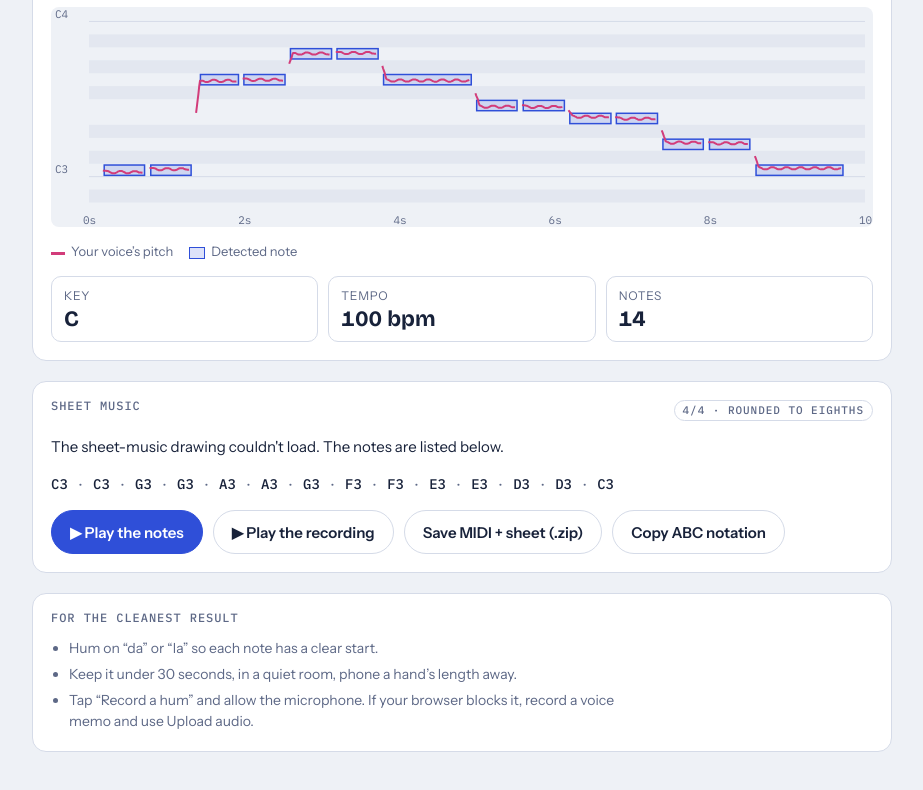
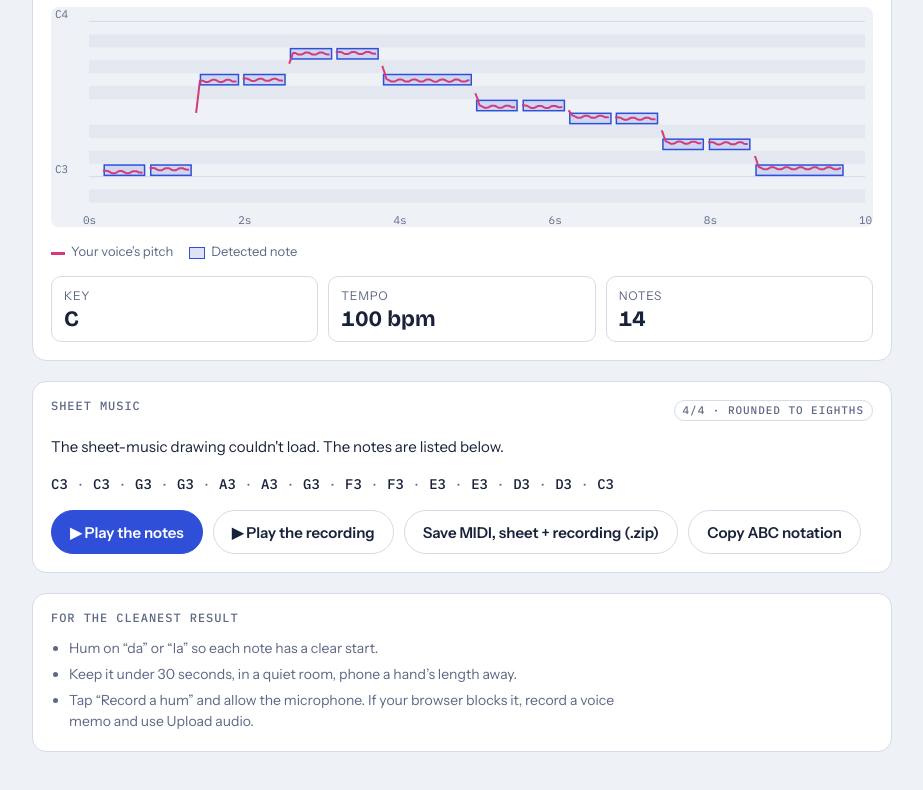
Before and after one commit to e-elson/hum-to-notes, a plain HTML site: page index.html in a window 1280 px wide. Both pictures are taken after a click on the button "▶ Play the notes". Shown: the part 322-1112 px from the top of the page, without its empty margins (178-1101 px from the left). Drawn offline with nearby package versions, Linux system fonts and the light colour scheme.

Commit message:
Adapt to the singer's tuning, split repeated hummed notes, clearer playback tone, include recording in zip
Co-Authored-By: Claude Opus 5.5 <noreply@anthropic.com>
Claude-Session: https://claude.ai/code/session_013NJf3W6MGZkf6xJu41qco8

```diff
--- a/index.html
+++ b/index.html
@@ -122,7 +122,7 @@ textarea#abc { position: absolute; left: -9999px; }
     <div class="actions">
       <button class="btn primary" id="playNotes" type="button">▶ Play the notes</button>
       <button class="btn" id="playOrig" type="button">▶ Play the recording</button>
-      <button class="btn" id="saveBtn" type="button" hidden>Save MIDI + sheet (.zip)</button>
+      <button class="btn" id="saveBtn" type="button" hidden>Save MIDI, sheet + recording (.zip)</button>
       <button class="btn" id="copyBtn" type="button">Copy ABC notation</button>
     </div>
     <textarea id="abc" aria-hidden="true" tabindex="-1"></textarea>
@@ -174,6 +174,9 @@ textarea#abc { position: absolute; left: -9999px; }
     // Tuned Nov 12, 2026 on the 40 vocadito clips (CC BY 4.0):
     // vs annotator 1: 69% notes right (50 ms, 50 cents), 76% at 100 ms, pitch found 88%
     // vs annotator 2: 62% / 70% / 95%
+    dipRatio: 0.4,       // a loudness dip below 40% of the note's peak...
+    recoverRatio: 0.7,   // ...then back above 70% starts a new note on the same pitch
+    adaptTuning: true,   // round to the singer's own tuning centre, not strict A440
     mergeGapSec: 0.03    // gaps shorter than this between same-pitch notes are closed
   };
 
@@ -280,16 +283,23 @@ textarea#abc { position: absolute; left: -9999px; }
   }
 
   // ---- 4. note splitting --------------------------------------------------
-  function splitNotes(sm, o) {
-    var dt = o.hop / TARGET_SR, notes = [], cur = null;
+  function splitNotes(sm, o, rms) {
+    var dt = o.hop / TARGET_SR, notes = [], cur = null, reart = false;
     function close() {
       if (cur) { cur.midi = median(cur.vals); notes.push(cur); cur = null; }
     }
     for (var i = 0; i < sm.length; i++) {
       var m = sm[i];
       if (cur && (isNaN(m) || Math.abs(m - median(cur.vals.slice(-15))) > o.splitSemitones)) close();
+      // re-articulation on the same pitch: loudness dips well below the note's peak, then comes back
+      if (cur && rms && o.dipRatio) {
+        var e = rms[i];
+        if (e > cur.peak) cur.peak = e;
+        if (e < cur.peak * o.dipRatio) cur.dipped = true;
+        else if (cur.dipped && e > cur.peak * o.recoverRatio && cur.vals.length * dt >= o.minNoteSec) { close(); reart = true; }
+      }
       if (!isNaN(m)) {
-        if (!cur) cur = { start: i * dt, end: i * dt + dt, vals: [m] };
+        if (!cur) { cur = { start: i * dt, end: i * dt + dt, vals: [m], peak: rms ? rms[i] : 0, dipped: false, rearticulated: reart }; reart = false; }
         else { cur.end = i * dt + dt; cur.vals.push(m); }
       }
     }
@@ -298,15 +308,22 @@ textarea#abc { position: absolute; left: -9999px; }
     var shift = o.win / 2 / TARGET_SR;
     notes.forEach(function (n) { n.start += shift; n.end += shift; });
     notes = notes.filter(function (n) { return n.end - n.start >= o.minNoteSec; });
+    // personal tuning: most people hum consistently sharp or flat of A440, so round relative to their own centre
+    var tune = 0;
+    if (o.adaptTuning && notes.length) {
+      var cx = 0, cy = 0;
+      notes.forEach(function (n) { var d = n.end - n.start, a = 2 * Math.PI * (n.midi - Math.round(n.midi)); cx += d * Math.cos(a); cy += d * Math.sin(a); });
+      tune = Math.atan2(cy, cx) / (2 * Math.PI);
+    }
     var merged = [];
     notes.forEach(function (n) {
       var p = merged[merged.length - 1];
-      if (p && n.start - p.end < o.mergeGapSec && Math.round(p.midi) === Math.round(n.midi)) {
+      if (p && n.start - p.end < o.mergeGapSec && Math.round(p.midi - tune) === Math.round(n.midi - tune) && !n.rearticulated) {
         p.end = n.end; p.vals = p.vals.concat(n.vals); p.midi = median(p.vals);
       } else merged.push(n);
     });
     return merged.map(function (n) {
-      var r = Math.round(n.midi);
+      var r = Math.round(n.midi - tune);
       return { start: n.start, end: n.end, midi: r, cents: Math.round((n.midi - r) * 100), hz: midiToHz(n.midi) };
     });
   }
@@ -316,8 +333,9 @@ textarea#abc { position: absolute; left: -9999px; }
     var x = resample(samples, sampleRate);
     var yf = yinFrames(x, o);
     var sm = pitchLine(yf, o);
-    var notes = splitNotes(sm, o);
-    return { notes: notes, pitchLine: sm, frameSec: o.hop / TARGET_SR };
+    var notes = splitNotes(sm, o, yf.rms);
+    var tuningCents = notes.length ? Math.round(notes.reduce(function (a, n) { return a + n.cents * (n.end - n.start); }, 0) / notes.reduce(function (a, n) { return a + n.end - n.start; }, 0)) : 0;
+    return { notes: notes, pitchLine: sm, frameSec: o.hop / TARGET_SR, tuningCents: tuningCents };
   }
 
   // ---- 5. helpers for display and export ----------------------------------
@@ -551,13 +569,25 @@ textarea#abc { position: absolute; left: -9999px; }
 
   var playing = null;
   function stopPlay() { if (playing) { try { playing.forEach(function (n) { n.stop(); }); } catch (e) {} playing = null; } }
+  var waveCache = null;
+  function tone(a) {
+    if (waveCache) return waveCache;
+    var amps = [0, 1, .8, .6, .45, .35, .27, .2, .15, .11, .08, .06], re = new Float32Array(amps.length), im = new Float32Array(amps);
+    waveCache = a.createPeriodicWave(re, im); return waveCache;
+  }
+  function tuningNote(r) {
+    var c = r.tuningCents || 0;
+    return Math.abs(c) >= 15 ? " You hummed about " + Math.abs(c) + " cents " + (c < 0 ? "flat" : "sharp") + " of piano tuning, so notes were matched to your own tuning." : "";
+  }
   function playNotes() {
     stopPlay(); var a = audioCtx(), t0 = a.currentTime + .05, first = state.notes[0].start, nodes = [];
     state.notes.forEach(function (n) {
       var o = a.createOscillator(), gn = a.createGain(), st = t0 + n.start - first, en = t0 + n.end - first;
-      o.type = "triangle"; o.frequency.value = HumEngine.midiToHz(n.midi);
-      gn.gain.setValueAtTime(0, st); gn.gain.linearRampToValueAtTime(.3, st + .02);
-      gn.gain.setValueAtTime(.3, Math.max(st + .02, en - .04)); gn.gain.linearRampToValueAtTime(0, en);
+      // Full harmonic series so the pitch reads correctly even on phone speakers that can't play low bass.
+      o.setPeriodicWave(tone(a)); o.frequency.value = HumEngine.midiToHz(n.midi);
+      gn.gain.setValueAtTime(0, st); gn.gain.linearRampToValueAtTime(.16, st + .015);
+      gn.gain.setTargetAtTime(.09, st + .015, .15);
+      gn.gain.setValueAtTime(.09, Math.max(st + .05, en - .05)); gn.gain.linearRampToValueAtTime(0, en);
       o.connect(gn).connect(a.destination); o.start(st); o.stop(en + .02); nodes.push(o);
     });
     playing = nodes;
@@ -580,7 +610,7 @@ textarea#abc { position: absolute; left: -9999px; }
         if (len / buf.sampleRate > 120) { setStatus("That recording is over 2 minutes. Trim it to the tune and try again.", true); return; }
         var t = performance.now();
         var r = analyse(mono, buf.sampleRate, file.name.replace(/\.[^.]+$/, "") || "Your recording");
-        setStatus(r.notes.length ? "Found " + r.notes.length + " notes in " + Math.round(performance.now() - t) + " ms." : "No clear notes in that recording. Hum louder, closer, and on “da”.", !r.notes.length);
+        setStatus(r.notes.length ? "Found " + r.notes.length + " notes in " + Math.round(performance.now() - t) + " ms." + tuningNote(r) : "No clear notes in that recording. Hum louder, closer, and on “da”.", !r.notes.length);
       };
       var fail = function () { setStatus("This browser can't read that audio format. Try WAV, MP3 or M4A.", true); };
       try { var p = a.decodeAudioData(fr.result, done, fail); if (p && p.catch) p.catch(fail); } catch (e) { fail(); }
@@ -589,6 +619,14 @@ textarea#abc { position: absolute; left: -9999px; }
     fr.readAsArrayBuffer(file);
   }
 
+  function wav(x, sr) {
+    var n = x.length, b = new ArrayBuffer(44 + n * 2), v = new DataView(b), p = 0;
+    function str(t) { for (var i = 0; i < t.length; i++) v.setUint8(p++, t.charCodeAt(i)); }
+    function u32(x) { v.setUint32(p, x, true); p += 4; } function u16(x) { v.setUint16(p, x, true); p += 2; }
+    str("RIFF"); u32(36 + n * 2); str("WAVEfmt "); u32(16); u16(1); u16(1); u32(sr); u32(sr * 2); u16(2); u16(16); str("data"); u32(n * 2);
+    for (var i = 0; i < n; i++) { var s = Math.max(-1, Math.min(1, x[i])); v.setInt16(p, s < 0 ? s * 0x8000 : s * 0x7fff, true); p += 2; }
+    return new Uint8Array(b);
+  }
   // Minimal stored (uncompressed) zip so the MIDI file can be saved.
   var CRC = (function () { var t = new Uint32Array(256); for (var n = 0; n < 256; n++) { var c = n; for (var k = 0; k < 8; k++) c = c & 1 ? 0xedb88320 ^ (c >>> 1) : c >>> 1; t[n] = c >>> 0; } return t; })();
   function crc32(b) { var c = 0xffffffff; for (var i = 0; i < b.length; i++) c = CRC[(c ^ b[i]) & 255] ^ (c >>> 8); return (c ^ 0xffffffff) >>> 0; }
@@ -620,7 +658,7 @@ textarea#abc { position: absolute; left: -9999px; }
     $("recBtn").classList.remove("live"); $("recTxt").textContent = "Record a hum";
     if (len < sr * 0.5) { setStatus("That was too short. Tap Record, hum, then tap Stop.", true); return; }
     var t = performance.now(), r = analyse(all, sr, "My hum");
-    setStatus(r.notes.length ? "Found " + r.notes.length + " notes in " + Math.round(performance.now() - t) + " ms." : "No clear notes heard. Hum louder, closer, and on “da”.", !r.notes.length);
+    setStatus(r.notes.length ? "Found " + r.notes.length + " notes in " + Math.round(performance.now() - t) + " ms." + tuningNote(r) : "No clear notes heard. Hum louder, closer, and on “da”.", !r.notes.length);
   }
   function startRec() {
     var a = audioCtx();
@@ -659,12 +697,12 @@ textarea#abc { position: absolute; left: -9999px; }
     if (!state.notes.length) return;
     var base = (state.name || "melody").replace(/[^\w\- ]+/g, "").trim() || "melody";
     var csv = "start_s,end_s,note,midi,cents\n" + state.notes.map(function (n) { return [n.start.toFixed(3), n.end.toFixed(3), HumEngine.noteName(n.midi), n.midi, n.cents].join(","); }).join("\n");
-    var blob = zip([{ name: base + ".mid", data: HumEngine.toMidi(state.notes, { bpm: state.bpm }) }, { name: base + ".abc", data: state.abc }, { name: base + "-notes.csv", data: csv }]);
+    var blob = zip([{ name: base + ".mid", data: HumEngine.toMidi(state.notes, { bpm: state.bpm }) }, { name: base + ".abc", data: state.abc }, { name: base + "-notes.csv", data: csv }, { name: base + "-recording.wav", data: wav(state.samples, state.sr) }]);
     if (!downloads) {
       var a = document.createElement("a"); a.href = URL.createObjectURL(blob); a.download = base + ".zip";
-      document.body.appendChild(a); a.click(); a.remove(); setStatus("Saved " + base + ".zip (MIDI, ABC sheet and note list)."); return;
+      document.body.appendChild(a); a.click(); a.remove(); setStatus("Saved " + base + ".zip (MIDI, sheet music, note list and your recording)."); return;
     }
-    downloads.save({ filename: base + ".zip", data: blob }).then(function () { setStatus("Saved " + base + ".zip (MIDI, ABC sheet and note list)."); })
+    downloads.save({ filename: base + ".zip", data: blob }).then(function () { setStatus("Saved " + base + ".zip (MIDI, sheet music, note list and your recording)."); })
       .catch(function (e) { if (e && e.code === "declined") return; setStatus("Saving isn't available here. Use Copy ABC notation instead.", true); });
   });
   $("copyBtn").addEventListener("click", function () {
```
